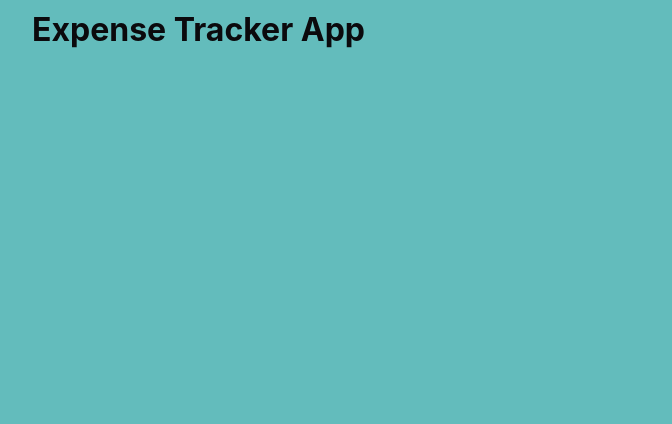
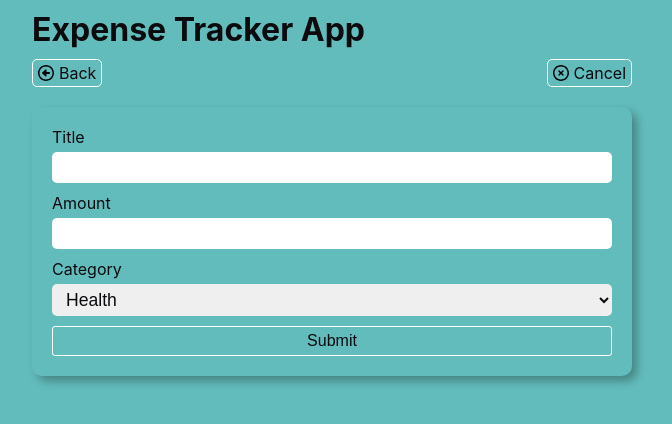
Before and after one commit to Dedenno17/Expense-tracker, a React (Create React App) app: page /add in a window 1280 px wide. Before the commit this address had no page. Shown: the top 424 px of the page, without its empty margins (308-980 px from the left). Built offline with nearby package versions, Linux system fonts and the light colour scheme.

Commit message:
Membuat addexpense component & addexpenseform component, kemudian memberinya styles

```diff
--- a/src/App.js
+++ b/src/App.js
@@ -2,6 +2,7 @@ import React from 'react';
 import { BrowserRouter, Routes, Route} from 'react-router-dom';
 
 //pages
+import AddExpense from './components/AddExpense/AddExpense';
 import ExpenseSearch from './components/ExpenseSearch/ExpenseSearch';
 
 
@@ -12,6 +13,7 @@ function App() {
         <h1>Expense Tracker App</h1>
         <Routes>
           <Route path='/' element={<ExpenseSearch />} />
+          <Route path='/add' element={<AddExpense />} />
         </Routes>
       </div>
     </BrowserRouter>
--- /dev/null
+++ b/src/components/AddExpense/AddExpense.js
@@ -0,0 +1,27 @@
+import React from 'react';
+import { Link } from 'react-router-dom';
+
+import styles from './AddExpense.module.css';
+import AddExpenseForm from './AddExpenseForm';
+import leftArrow from '../../Images/circle-left-regular.svg';
+import xmark from '../../Images/circle-xmark-regular.svg';
+
+const AddExpense = (props) => {
+    return (
+        <div className={`${styles['add-expense']}`}>
+            <div className={`${styles['add-expense_links']}`}>
+                <Link to='/'>
+                    <img src={leftArrow} alt='left arrow' />
+                    <p>Back</p>
+                </Link>
+                <Link to='/'>
+                    <img src={xmark} alt='x mark' />
+                    <p>Cancel</p>
+                </Link>
+            </div>
+            <AddExpenseForm />
+        </div>
+    );
+}
+
+export default AddExpense;
--- /dev/null
+++ b/src/components/AddExpense/AddExpense.module.css
@@ -0,0 +1,27 @@
+.add-expense {
+    width: 100%;
+}
+
+.add-expense_links {
+    width: 100%;
+    display: flex;
+    justify-content: space-between;
+    align-items: center;
+    margin: 10px 0 20px 0;
+}
+
+.add-expense_links a {
+    display: flex;
+    justify-content: space-between;
+    align-items: center;
+    padding: 3px 5px;
+    border: 1px solid #fff;
+    outline: none;
+    text-decoration: none;
+    border-radius: 5px;
+}
+
+.add-expense a img {
+    width: 1rem;
+    margin-right: 5px;
+}
--- /dev/null
+++ b/src/components/AddExpense/AddExpenseForm.js
@@ -0,0 +1,37 @@
+import React from "react";
+
+import styles from './AddExpenseForm.module.css';
+
+const AddExpenseForm = (props) => {
+    return (
+        <form>
+            <div className={`${styles.input}`}>
+                <label htmlFor="title">Title</label>
+                <input
+                    type='text'
+                    id="title"
+                />
+            </div>
+            <div className={`${styles.input}`}>
+                <label htmlFor="amount">Amount</label>
+                <input
+                    type='number'
+                    id="amount"
+                />
+            </div>
+            <div className={`${styles.input}`}>
+                <label htmlFor="category">Category</label>
+                <select
+                    id="category"
+                >
+                    <option>Health</option>
+                    <option>Hobby</option>
+                    <option>Education</option>
+                </select>
+            </div>
+            <button type="submit">Submit</button>
+        </form>
+    );
+}
+
+export default AddExpenseForm;
--- /dev/null
+++ b/src/components/AddExpense/AddExpenseForm.module.css
@@ -0,0 +1,38 @@
+form {
+    width: 100%;
+    padding: 10px 20px 20px 20px;
+    border-radius: 10px;
+    box-shadow: 5px 5px 10px rgba(0,0,0,.3);
+}
+
+.input {
+    width: 100%;
+    margin-top: 10px;
+}
+
+.input input, .input select {
+    display: block;
+    width: 100%;
+    padding: 5px 10px;
+    font-size: 1.1rem;
+    outline: none;
+    border: none;
+    border-radius: 5px;
+    margin-top: 5px;
+}
+
+form button {
+    margin-top: 10px;
+    padding: 5px;
+    width: 100%;
+    border: 1px solid #fff;
+    outline: none;
+    cursor: pointer;
+    background: transparent;
+    border-radius: 3px;
+    font-size: 1rem;
+}
+
+form button:hover {
+    background: rgba(0,0,0, .1);
+}
--- a/src/components/ExpenseList/ExpenseList.module.css
+++ b/src/components/ExpenseList/ExpenseList.module.css
@@ -19,7 +19,6 @@
 .expense-list_image {
     width: 10%;
     height: 100%;
-    border: 1px solid green;
     display: flex;
     justify-content: center;
     align-items: center;
--- a/src/components/ExpenseSearch/ExpenseSearch.js
+++ b/src/components/ExpenseSearch/ExpenseSearch.js
@@ -1,4 +1,6 @@
 import React from "react";
+import { Link } from 'react-router-dom';
+
 import styles from './ExpenseSearch.module.css';
 import plus from '../../Images/circle-plus-solid.svg';
 import search from '../../Images/search-solid.svg';
@@ -15,10 +17,10 @@ const ExpenseSearch = (props) => {
                     />
                     <img src={search} alt='search' />
                 </div>
-                <a href="/">
+                <Link to="/add">
                     <img src={ plus } alt="Add" />
                     Add
-                </a>
+                </Link>
             </div>
             <ExpenseList />
         </React.Fragment>
```
Also changed, not shown: src/Images/circle-left-regular.svg (added), src/Images/circle-xmark-regular.svg (added).
